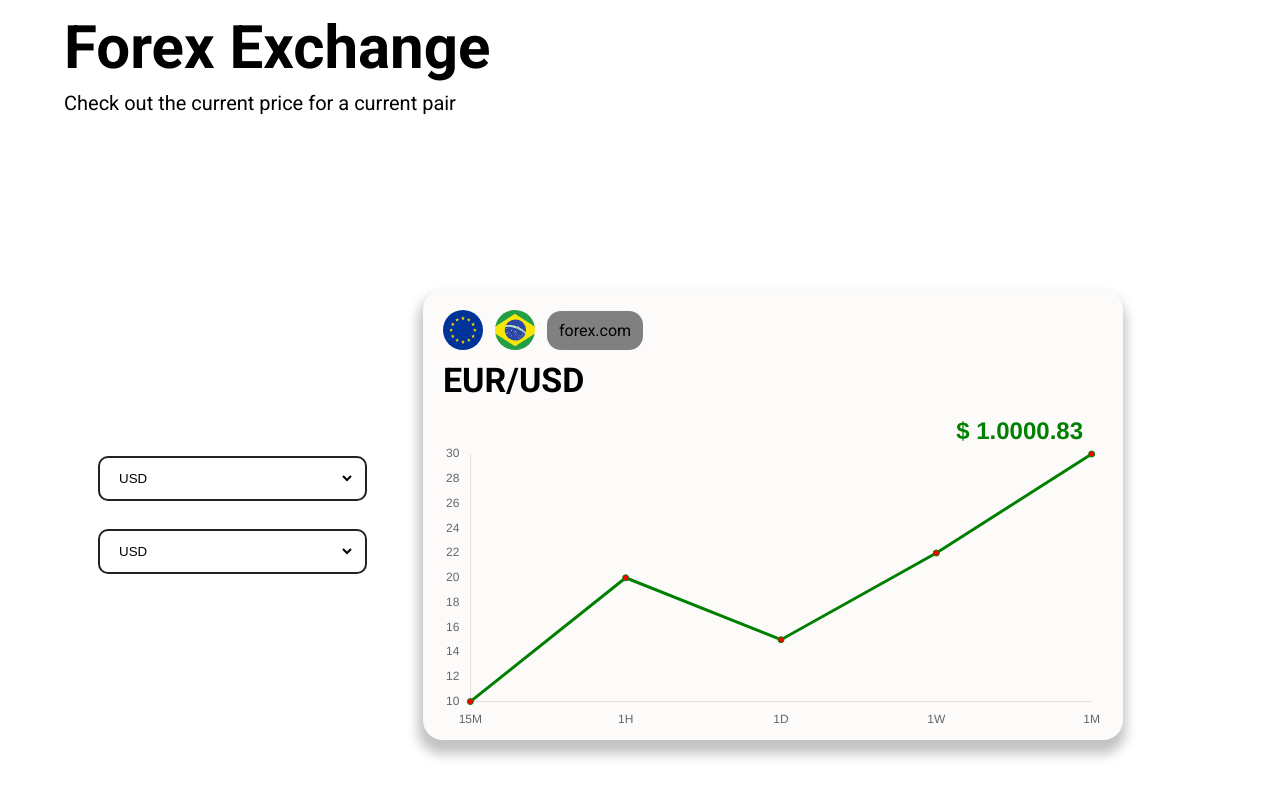
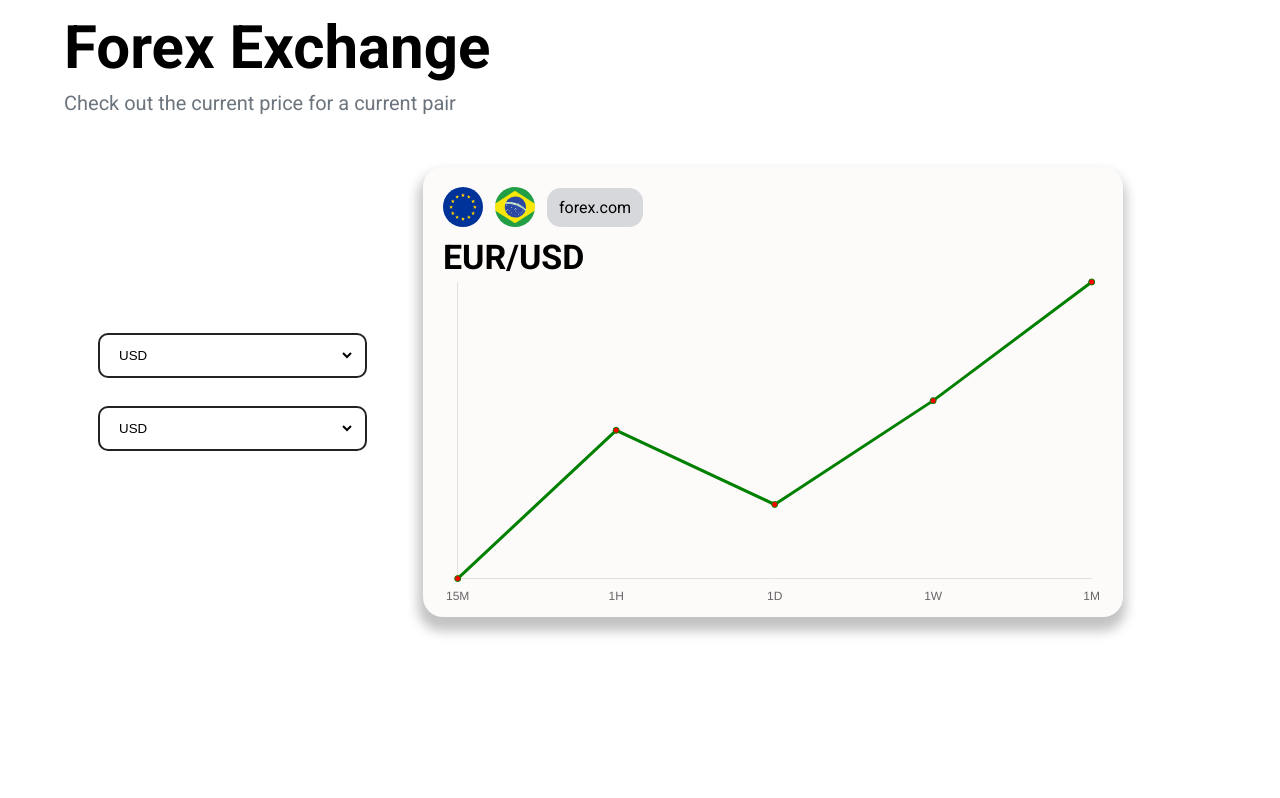
Before and after one commit to VitorTorquato/forex-exchange, a Vue app: page / in a window 1280 px wide. Shown: the top 798 px of the page. Built offline with nearby package versions, Linux system fonts and the light colour scheme; some icons are missing.

Commit message:
chart update

```diff
--- a/src/App.vue
+++ b/src/App.vue
@@ -57,6 +57,7 @@
     main{
       width: 100%;
       max-width: 1200px;
+      height: 100vh;
       margin: 0 auto;
       padding: 1.2rem 2.4rem;
 
@@ -69,23 +70,22 @@
 
   p{
     font-size: 2rem;
+    color: #6C757D;
   }
 
     section{
     width: 100%;
-    height: 100vh;
+    height: fit-content;
     padding: 2rem 1rem;
     display: flex;
     align-items: center;
     gap: 3.2rem;
+    margin-top: 3.2rem;
 
 
     .inputs_container{
     width: 28%;
-    height: 100%;
     display: flex;
-    align-items: center;
-    justify-content: center;
     flex-direction: column;
     gap: 2.8rem;
     padding: 2.4rem;
@@ -136,7 +136,7 @@
 
       .forex_tag{
         padding: 1rem 1.2rem;
-        background-color: gray;
+        background-color: #D6D8DB;
         border-radius: 1.4rem;
       }
 
--- a/src/components/chart/Chart.vue
+++ b/src/components/chart/Chart.vue
@@ -45,18 +45,10 @@
                 display: true,
                 position:'top',
                 align:'end',
-                labels:{
-                    color:'green',
-                    font:{
-                        size:24,
-                        weight: 'bold'
-                    },
-                    usePointStyle: false, // Remove os ícones coloridos
-                    boxWidth: 0,
-                    padding:20
-                },
             },
-
+            legend: {
+            display: false,  // Remover a legenda do gráfico
+          }
           },
           scales:{
                 x:{
@@ -74,7 +66,7 @@
                         drawBorder:true
                     },
                     ticks:{
-                        display:true
+                        display:false
                     }
                 }
             }
```
